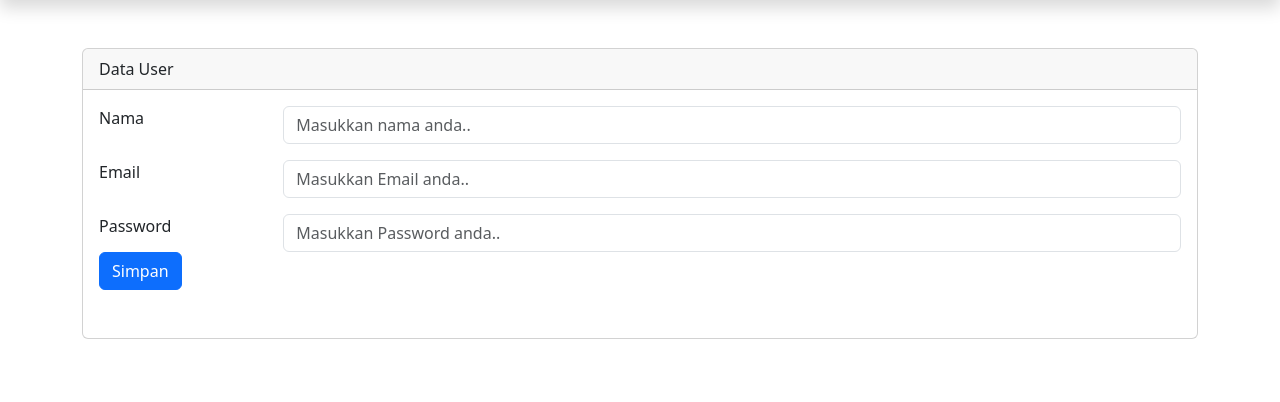
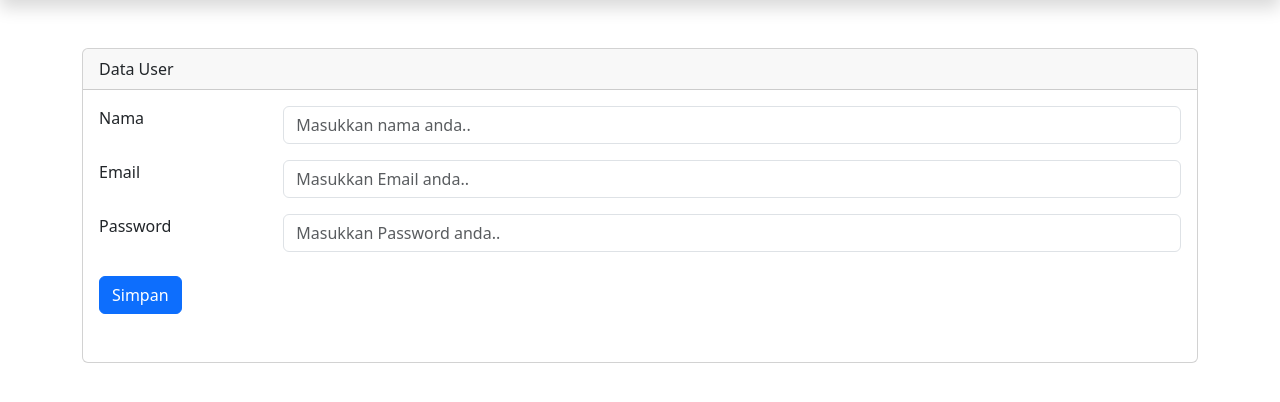
Before and after one commit to muhammadshidik/portofolio--angkatan2, a PHP site: page /tambah-user in a window 1280 px wide. Shown: the part 56-458 px from the top of the page. Run offline with PHP 8.4, Linux system fonts and the light colour scheme.

Commit message:
Second Commit

```diff
--- a/admin/tambah-user.php
+++ b/admin/tambah-user.php
@@ -83,7 +83,7 @@
                                             <!-- <a onclick="return confirm('are you sure??')" href=""
                                                 class=" btn btn-success btn-sm mt-3 ">Simpan</a> -->
                                         </div>
-                                        <div class="mb-3 row">
+                                        <div class="mb-3 row mt-4">
                                             <div class="col-sm-12">
                                                 <button type="submit" class="btn btn-primary">Simpan</button>
                                             </div>
```
